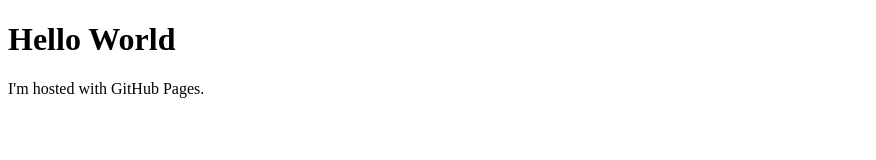
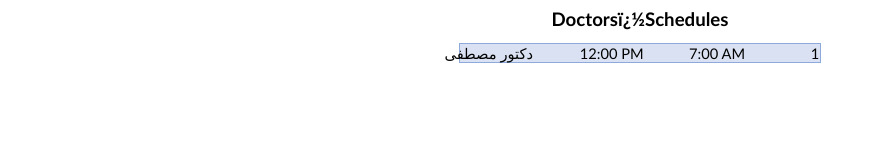
Before and after one commit to Golden79Knight/doctors.schedules, a plain HTML site: page index.html in a window 1280 px wide. Shown: the whole page, without its empty margins (0-876 px from the left). Drawn offline with Linux system fonts and the light colour scheme.

Commit message:
Update index.html

```diff
--- a/index.html
+++ b/index.html
@@ -1,9 +1,117 @@
-<!DOCTYPE html>
-<html>
+<html xmlns:o="urn:schemas-microsoft-com:office:office"
+xmlns:x="urn:schemas-microsoft-com:office:excel"
+xmlns="http://www.w3.org/TR/REC-html40" dir=RTL>
+
+<head>
+<meta http-equiv=Content-Type content="text/html; charset=windows-1252">
+<meta name=ProgId content=Excel.Sheet>
+<meta name=Generator content="Microsoft Excel 15">
+<link rel=File-List href="Doctors%20Schedules_files/filelist.xml">
+<style id="Doctors Schedules_454_Styles">
+<!--table
+	{mso-displayed-decimal-separator:"\.";
+	mso-displayed-thousand-separator:"\,";}
+.xl15454
+	{padding-top:1px;
+	padding-right:1px;
+	padding-left:1px;
+	mso-ignore:padding;
+	color:black;
+	font-size:11.0pt;
+	font-weight:400;
+	font-style:normal;
+	text-decoration:none;
+	font-family:Calibri, sans-serif;
+	mso-font-charset:0;
+	mso-number-format:General;
+	text-align:general;
+	vertical-align:bottom;
+	mso-background-source:auto;
+	mso-pattern:auto;
+	white-space:nowrap;}
+.xl65454
+	{padding-top:1px;
+	padding-right:1px;
+	padding-left:1px;
+	mso-ignore:padding;
+	color:black;
+	font-size:11.0pt;
+	font-weight:400;
+	font-style:normal;
+	text-decoration:none;
+	font-family:Calibri, sans-serif;
+	mso-font-charset:0;
+	mso-number-format:"Medium Time";
+	text-align:general;
+	vertical-align:bottom;
+	mso-background-source:auto;
+	mso-pattern:auto;
+	white-space:nowrap;}
+-->
+</style>
+<title>Doctors�Schedules</title>
+</head>
 
 <body>
-    <h1>Hello World</h1>
-    <p>I'm hosted with GitHub Pages.</p>
+<!--[if !excel]>&nbsp;&nbsp;<![endif]-->
+<!--The following information was generated by Microsoft Excel's Publish as Web
+Page wizard.-->
+<!--If the same item is republished from Excel, all information between the DIV
+tags will be replaced.-->
+<!----------------------------->
+<!--START OF OUTPUT FROM EXCEL PUBLISH AS WEB PAGE WIZARD -->
+<!----------------------------->
+
+<div id="Doctors Schedules_454" align=center x:publishsource="Excel">
+
+<h1 style='color:black;font-family:Calibri;font-size:14.0pt;font-weight:800;
+font-style:normal'>Doctors�Schedules</h1>
+
+<table border=0 cellpadding=0 cellspacing=0 dir=RTL width=361 style='border-collapse:
+ collapse;table-layout:fixed;width:271pt'>
+ <col width=75 style='mso-width-source:userset;mso-width-alt:2560;width:56pt'>
+ <col width=101 style='mso-width-source:userset;mso-width-alt:3447;width:76pt'>
+ <col width=110 style='mso-width-source:userset;mso-width-alt:3754;width:83pt'>
+ <col width=75 style='mso-width-source:userset;mso-width-alt:2560;width:56pt'>
+ <tr height=19 style='height:14.25pt'>
+  <td height=19 class=xl15454 dir=LTR align=right width=75 style='height:14.25pt;
+  width:56pt;font-size:11.0pt;color:black;font-weight:400;text-decoration:none;
+  text-underline-style:none;text-line-through:none;font-family:Calibri, sans-serif;
+  border-top:.5pt solid #8EA9DB;border-left:none;border-bottom:.5pt solid #8EA9DB;
+  border-right:.5pt solid #8EA9DB;background:#D9E1F2;mso-pattern:#D9E1F2 none'>1</td>
+  <td class=xl65454 dir=LTR align=right width=101 style='width:76pt;font-size:
+  11.0pt;color:black;font-weight:400;text-decoration:none;text-underline-style:
+  none;text-line-through:none;font-family:Calibri, sans-serif;border-top:.5pt solid #8EA9DB;
+  border-left:none;border-bottom:.5pt solid #8EA9DB;border-right:none;
+  background:#D9E1F2;mso-pattern:#D9E1F2 none'>7:00 AM</td>
+  <td class=xl65454 dir=LTR align=right width=110 style='width:83pt;font-size:
+  11.0pt;color:black;font-weight:400;text-decoration:none;text-underline-style:
+  none;text-line-through:none;font-family:Calibri, sans-serif;border-top:.5pt solid #8EA9DB;
+  border-left:none;border-bottom:.5pt solid #8EA9DB;border-right:none;
+  background:#D9E1F2;mso-pattern:#D9E1F2 none'>12:00 PM</td>
+  <td class=xl15454 dir=RTL align=right width=75 style='width:56pt;font-size:
+  11.0pt;color:black;font-weight:400;text-decoration:none;text-underline-style:
+  none;text-line-through:none;font-family:Calibri, sans-serif;border-top:.5pt solid #8EA9DB;
+  border-left:.5pt solid #8EA9DB;border-bottom:.5pt solid #8EA9DB;border-right:
+  none;background:#D9E1F2;mso-pattern:#D9E1F2 none'>&#1583;&#1603;&#1578;&#1608;&#1585;
+  &#1605;&#1589;&#1591;&#1601;&#1609;</td>
+ </tr>
+ <![if supportMisalignedColumns]>
+ <tr height=0 style='display:none'>
+  <td width=75 style='width:56pt'></td>
+  <td width=101 style='width:76pt'></td>
+  <td width=110 style='width:83pt'></td>
+  <td width=75 style='width:56pt'></td>
+ </tr>
+ <![endif]>
+</table>
+
+</div>
+
+
+<!----------------------------->
+<!--END OF OUTPUT FROM EXCEL PUBLISH AS WEB PAGE WIZARD-->
+<!----------------------------->
 </body>
 
 </html>
```
